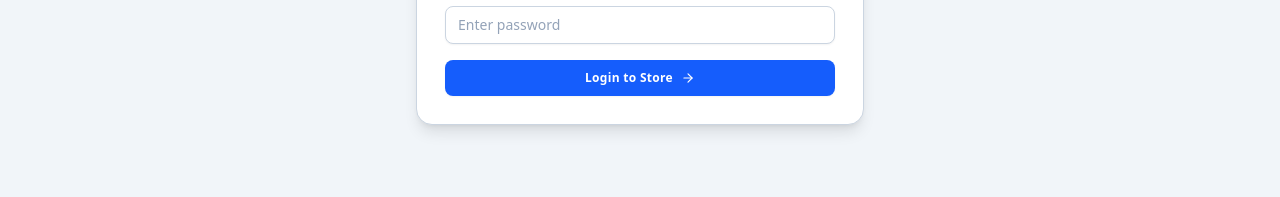
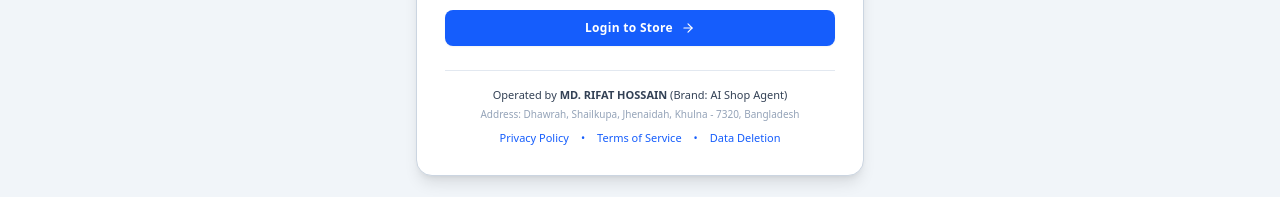
Before and after one commit to anglaranni66-hash/AI-Shop-Agent, a React (Vite) app: page / in a window 1280 px wide. Shown: the part 520-717 px from the top of the page. Built offline with nearby package versions, Linux system fonts and the light colour scheme; no server answers; the database is empty.

Commit message:
feat(compliance): update legal disclosure for Meta verification
Added business registration details, legal entity information, and direct links to policy documentation across the UI and public documents to ensure compliance with Meta platform requirements.

```diff
--- a/public/privacy-policy.html
+++ b/public/privacy-policy.html
@@ -18,7 +18,9 @@
     <div class="badge">Official Meta Compliance Policy</div>
     <h1>Privacy Policy for AI Shop Agent</h1>
     <p><strong>Effective Date:</strong> January 1, 2026</p>
-    <p>AI Shop Agent ("we", "our", or "us") provides conversational artificial intelligence (AI) and automated customer sales support services for Facebook Pages, WhatsApp Business, and Instagram accounts.</p>
+    <p><strong>Legal Entity:</strong> MD. RIFAT HOSSAIN (Operating Brand: AI Shop Agent)</p>
+    <p><strong>Registered Address:</strong> Dhawrah, Shailkupa, Jhenaidah, Khulna - 7320, Bangladesh</p>
+    <p>AI Shop Agent ("we", "our", or "us"), operated under <strong>MD. RIFAT HOSSAIN</strong>, provides conversational artificial intelligence (AI) and automated customer sales support services for Facebook Pages, WhatsApp Business, and Instagram accounts.</p>
 
     <h2>1. Information We Collect</h2>
     <p>When you connect your Facebook Page to our application, we only receive and process customer messages sent directly to your authorized Facebook Page for the purpose of generating automated replies and logging customer orders.</p>
--- /dev/null
+++ b/public/terms-of-service.html
@@ -0,0 +1,50 @@
+<!DOCTYPE html>
+<html lang="en">
+<head>
+  <meta charset="UTF-8">
+  <title>Terms of Service - AI Shop Agent</title>
+  <meta name="viewport" content="width=device-width, initial-scale=1.0">
+  <meta name="facebook-domain-verification" content="pcii55wnloh9batx8jaqk0u1zmy0zf" />
+  <style>
+    body { font-family: -apple-system, BlinkMacSystemFont, "Segoe UI", Roboto, sans-serif; line-height: 1.6; padding: 32px 20px; max-width: 800px; margin: auto; color: #1e293b; background: #f8fafc; }
+    .container { background: #ffffff; padding: 40px; border-radius: 12px; box-shadow: 0 4px 12px rgba(0,0,0,0.05); }
+    h1 { color: #0f172a; border-bottom: 2px solid #e2e8f0; padding-bottom: 12px; margin-top: 0; }
+    h2 { color: #1e293b; margin-top: 24px; }
+    p, li { color: #475569; font-size: 15px; }
+    .badge { display: inline-block; background: #e0f2fe; color: #0369a1; padding: 4px 12px; border-radius: 999px; font-weight: 600; font-size: 12px; margin-bottom: 16px; }
+    .legal-box { background: #f1f5f9; border-left: 4px solid #0284c7; padding: 16px; margin: 24px 0; border-radius: 0 8px 8px 0; }
+  </style>
+</head>
+<body>
+  <div class="container">
+    <div class="badge">Official Meta Compliance Policy</div>
+    <h1>Terms of Service</h1>
+    <p><strong>Effective Date:</strong> January 1, 2026</p>
+
+    <div class="legal-box">
+      <strong>Legal Entity Information:</strong><br>
+      <strong>Business Name:</strong> MD. RIFAT HOSSAIN<br>
+      <strong>Operating Brand:</strong> AI Shop Agent<br>
+      <strong>Address:</strong> Dhawrah, Shailkupa, Jhenaidah, Khulna - 7320, Bangladesh<br>
+      <strong>Support Email:</strong> anglaranni66@gmail.com
+    </div>
+
+    <p>Welcome to AI Shop Agent, operated by <strong>MD. RIFAT HOSSAIN</strong>. By connecting your Meta business assets, WhatsApp, or Facebook Page to our services, you agree to these Terms of Service.</p>
+
+    <h2>1. Service Description</h2>
+    <p>AI Shop Agent provides automated customer conversational AI tools, catalog inquiry assistance, and order management integrations for online business owners.</p>
+
+    <h2>2. User Obligations</h2>
+    <p>You agree to comply with all applicable Meta Platform Policies and ensure you have authorization to connect your respective Facebook Pages and message channels.</p>
+
+    <h2>3. Ownership &amp; Intellectual Property</h2>
+    <p>All software architectures, AI models, and interface suites are owned by <strong>MD. RIFAT HOSSAIN</strong> (operating as AI Shop Agent).</p>
+
+    <h2>4. Limitation of Liability</h2>
+    <p>We strive for maximum uptime and AI response accuracy. Users are encouraged to maintain product accuracy in their respective catalogs.</p>
+
+    <h2>5. Contact Information</h2>
+    <p>For inquiries, please contact <strong>MD. RIFAT HOSSAIN</strong> at <strong>anglaranni66@gmail.com</strong>.</p>
+  </div>
+</body>
+</html>
--- a/src/components/AuthScreen.tsx
+++ b/src/components/AuthScreen.tsx
@@ -356,6 +356,29 @@ export const AuthScreen: React.FC<Props> = ({ onLogin, tenants, onRegister }) =>
             </button>
           </form>
         )}
+
+        {/* Legal Business Footer for Meta Compliance */}
+        <div className="mt-6 pt-4 border-t border-[#E2E8F0] text-center text-[11px] text-[#64748B] space-y-1">
+          <p className="font-medium text-[#334155]">
+            Operated by <strong>MD. RIFAT HOSSAIN</strong> (Brand: AI Shop Agent)
+          </p>
+          <p className="text-[10px] text-[#94A3B8]">
+            Address: Dhawrah, Shailkupa, Jhenaidah, Khulna - 7320, Bangladesh
+          </p>
+          <div className="flex items-center justify-center space-x-3 pt-1 text-[11px] text-blue-600">
+            <a href="/privacy-policy.html" target="_blank" rel="noopener noreferrer" className="hover:underline">
+              Privacy Policy
+            </a>
+            <span>•</span>
+            <a href="/terms-of-service.html" target="_blank" rel="noopener noreferrer" className="hover:underline">
+              Terms of Service
+            </a>
+            <span>•</span>
+            <a href="/data-deletion.html" target="_blank" rel="noopener noreferrer" className="hover:underline">
+              Data Deletion
+            </a>
+          </div>
+        </div>
       </div>
     </div>
   );
--- a/src/components/SocialIntegrations.tsx
+++ b/src/components/SocialIntegrations.tsx
@@ -1219,6 +1219,24 @@ export const SocialIntegrations: React.FC<Props> = ({
               ))}
             </ol>
           </div>
+
+          {/* Legal Business Footer for Meta Verification */}
+          <div className="mt-6 pt-4 border-t border-[#E2E8F0] flex flex-col md:flex-row items-center justify-between text-[11px] text-[#64748B] gap-2">
+            <div>
+              Legal Entity: <span className="font-semibold text-[#1E293B]">MD. RIFAT HOSSAIN</span> (AI Shop Agent) • Dhawrah, Shailkupa, Jhenaidah - 7320
+            </div>
+            <div className="flex items-center space-x-3 text-blue-600 font-medium">
+              <a href="/privacy-policy.html" target="_blank" rel="noopener noreferrer" className="hover:underline flex items-center space-x-1">
+                <span>Privacy Policy</span>
+                <ExternalLink className="w-3 h-3" />
+              </a>
+              <span>•</span>
+              <a href="/terms-of-service.html" target="_blank" rel="noopener noreferrer" className="hover:underline flex items-center space-x-1">
+                <span>Terms of Service</span>
+                <ExternalLink className="w-3 h-3" />
+              </a>
+            </div>
+          </div>
         </div>
       </div>
     </div>
```
